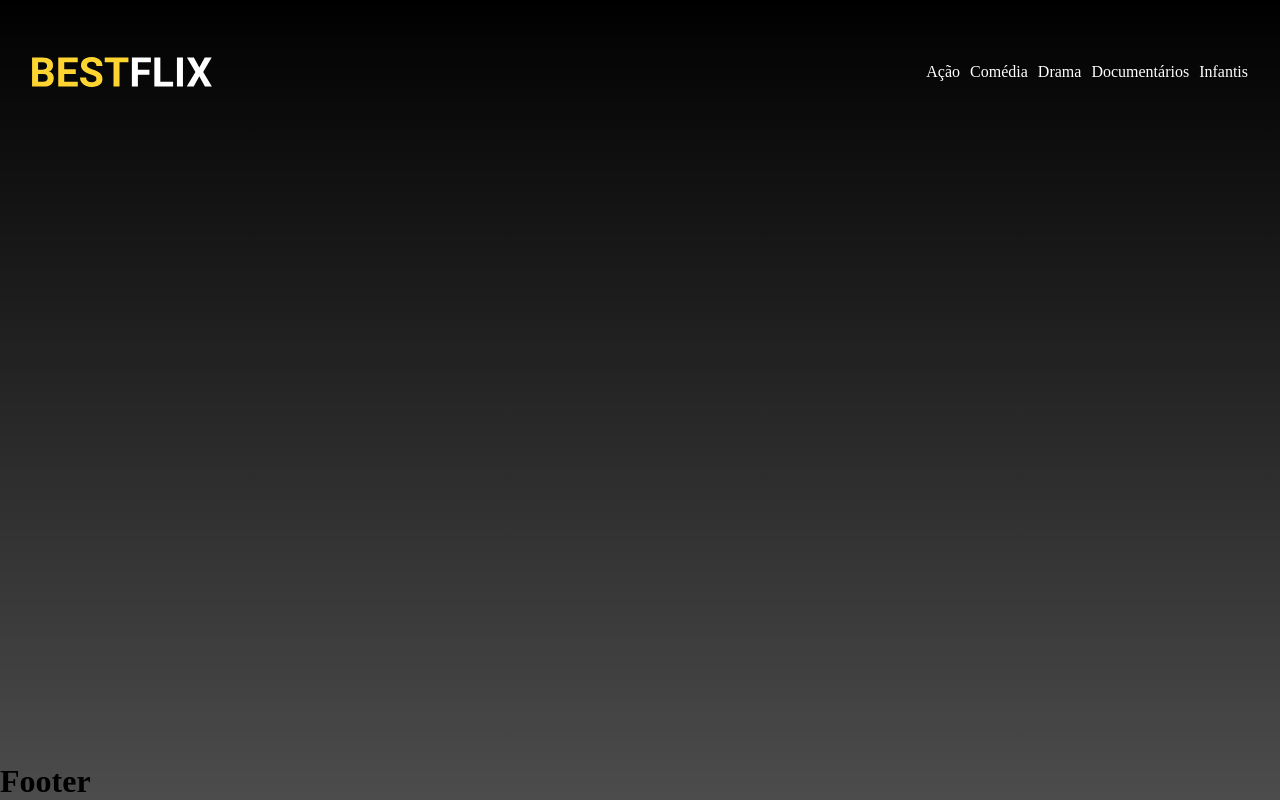
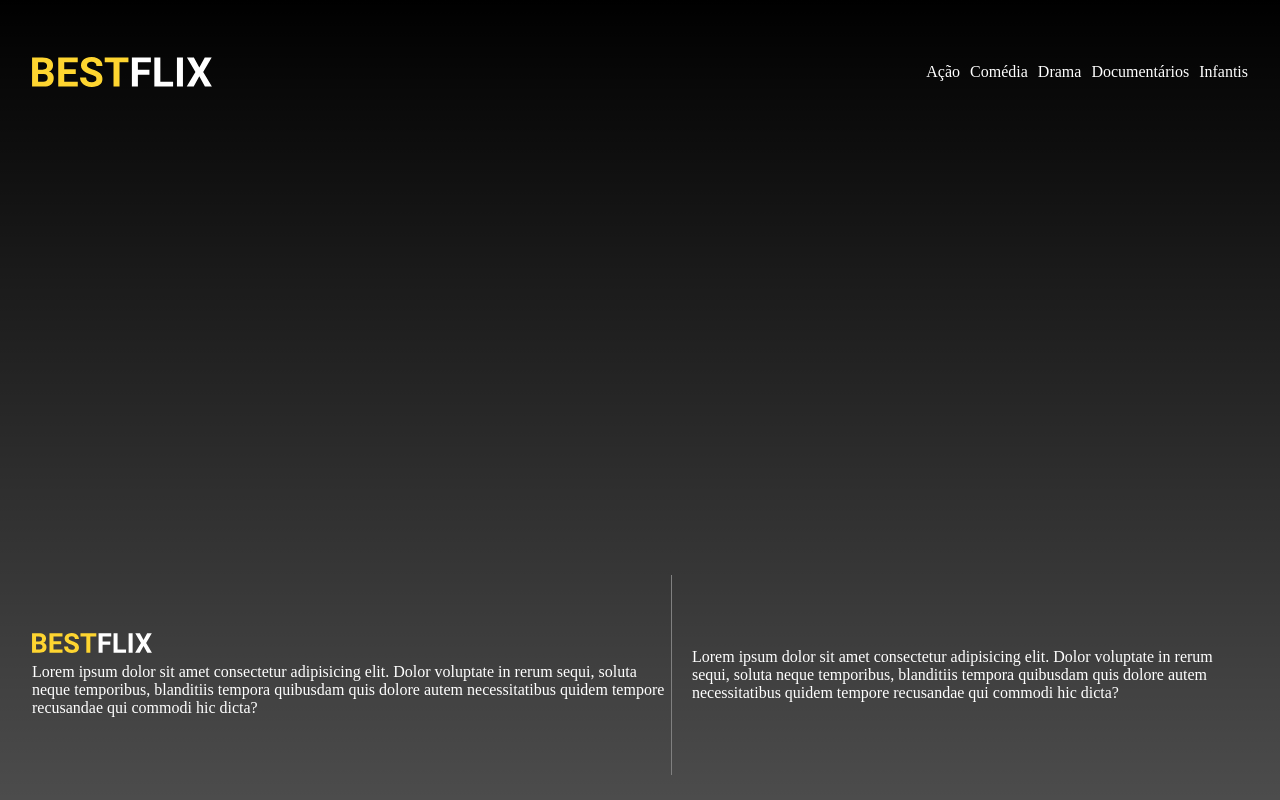
Before and after one commit to FabioMTeixeira/cineFlix, a React (Vite) app in the folder CineFlix/: page / in a window 1280 px wide. Built offline with nearby package versions, Linux system fonts and the light colour scheme.

Commit message:
chore: adicionado layout para o footer

```diff
--- a/CineFlix/src/components/Footer/index.jsx
+++ b/CineFlix/src/components/Footer/index.jsx
@@ -1,8 +1,18 @@
 import './style.css';
+import Logo from '../../assets/logo.svg';
 
 function Footer() {
     return (
-        <h1>Footer</h1>
+        <footer>
+            <div className='footer-left'>
+                <img src={Logo} alt="logo" />
+                <p>Lorem ipsum dolor sit amet consectetur adipisicing elit. Dolor voluptate in rerum sequi, soluta neque temporibus, blanditiis tempora quibusdam quis dolore autem necessitatibus quidem tempore recusandae qui commodi hic dicta?</p>
+            </div>
+
+            <div className='footer-right'>
+                <p>Lorem ipsum dolor sit amet consectetur adipisicing elit. Dolor voluptate in rerum sequi, soluta neque temporibus, blanditiis tempora quibusdam quis dolore autem necessitatibus quidem tempore recusandae qui commodi hic dicta?</p>
+            </div>
+        </footer>
     );
 }
 
--- a/CineFlix/src/components/Footer/style.css
+++ b/CineFlix/src/components/Footer/style.css
@@ -0,0 +1,34 @@
+footer {
+    display: flex;
+    align-items: center;
+    justify-content: space-between;
+    color: #fff;
+
+    height: 250px;
+    margin-top: 80px;
+    padding: 0 32px;
+}
+
+.footer-left {
+    display: flex;
+    flex-direction: column;
+    justify-content: center;
+    width: 640px;
+    height: 200px;
+    border-right: 1px solid grey;
+}
+
+.footer-left p {
+    width: 640px;
+    margin-top: 10px;
+}
+
+.footer-left img {
+    width: 120px;
+    cursor: pointer;
+}
+
+.footer-right {
+    width: 1280px;
+    padding-left: 20px;
+}
```
